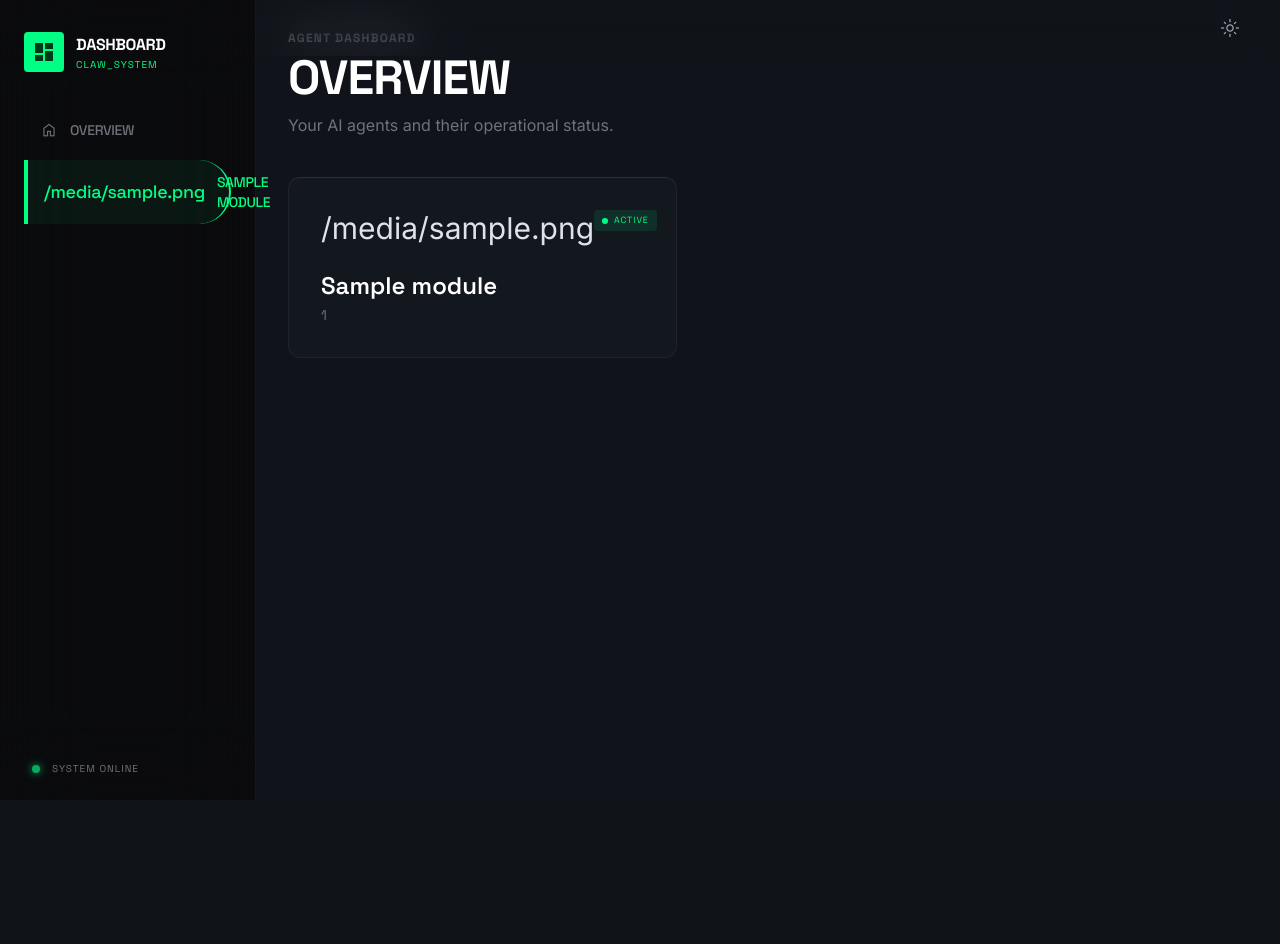
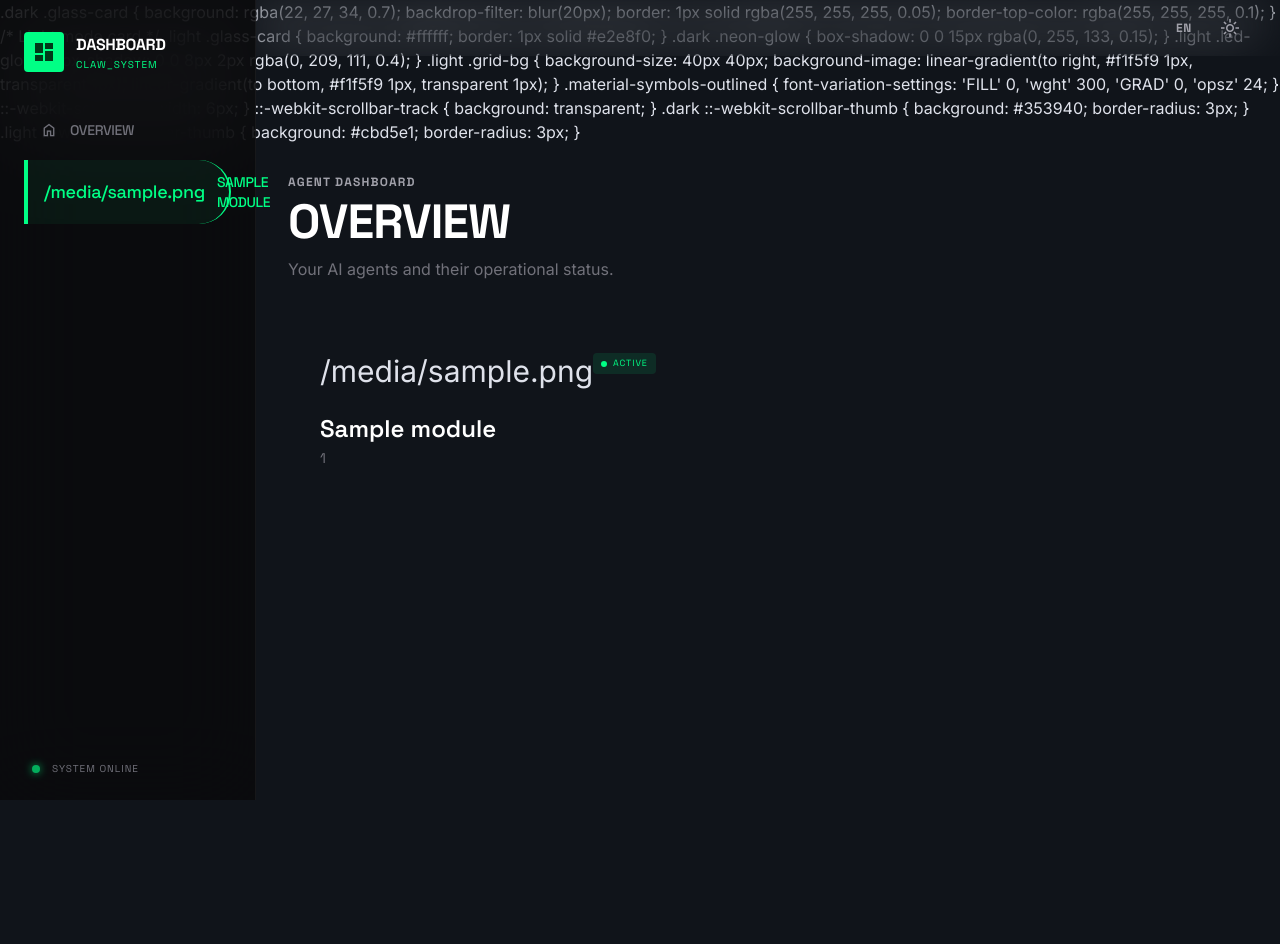
Before and after one commit to yshi0730/claw-dashboard-skill, a FastAPI app: template hub-app/templates/index.html in a window 1280 px wide; the page is wider, and only the part inside the window is pictured. Before the commit the page ends 776 px from the top of that part, so only its background shows below. Run offline with FastAPI, Linux system fonts and the light colour scheme; the template is opened without the code that fills it: most values are stand-ins (such as "Sample title", 1, 10 or a date in 2020); some libraries are stand-ins or nearby versions.

Commit message:
Add i18n support with EN/中 language toggle
- Language toggle button (top-right, next to theme toggle)
- Auto-detect browser language (zh → Chinese, else English)
- Persist preference in localStorage
- UI chrome labels translated: sidebar, headers, status badges,
  AI REASONING label, footer, empty states
- Data content (widget data, AI reasoning text) stays in original
  language as written by agent

Co-Authored-By: Claude Opus 4.6 (1M context) <noreply@anthropic.com>

```diff
--- a/hub-app/templates/base.html
+++ b/hub-app/templates/base.html
@@ -9,14 +9,14 @@
     <link href="https://fonts.googleapis.com/css2?family=Space+Grotesk:wght@300;400;500;600;700&family=Inter:wght@300;400;500;600&display=swap" rel="stylesheet">
     <link href="https://fonts.googleapis.com/css2?family=Material+Symbols+Outlined:wght,FILL@100..700,0..1&display=swap" rel="stylesheet">
     <script>
-        // Theme toggle - load before render to prevent flash
+        // Theme + language — load before render to prevent flash
         (function() {
-            const saved = localStorage.getItem('claw-theme');
-            if (saved === 'light') {
-                document.documentElement.classList.add('light');
-            } else {
-                document.documentElement.classList.add('dark');
-            }
+            const theme = localStorage.getItem('claw-theme');
+            document.documentElement.classList.add(theme === 'light' ? 'light' : 'dark');
+
+            const lang = localStorage.getItem('claw-lang') ||
+                (navigator.language.startsWith('zh') ? 'zh' : 'en');
+            document.documentElement.setAttribute('data-lang', lang);
         })();
     </script>
     <script>
@@ -59,8 +59,65 @@
             },
         }
     </script>
+    <script>
+        // i18n labels — UI chrome only, not data content
+        const I18N = {
+            en: {
+                overview: "OVERVIEW",
+                agents: "Agents",
+                system_online: "System Online",
+                system_active: "System Active",
+                powered_by: "Powered by Claw Dashboard",
+                agent_dashboard: "AGENT DASHBOARD",
+                overview_title: "Overview",
+                overview_subtitle: "Your AI agents and their operational status.",
+                no_agents: "No agents registered yet",
+                no_agents_hint: "Start chatting with an agent that has dashboard support.",
+                no_widgets: "No widgets yet",
+                no_widgets_hint: "Your agent will add content here.",
+                active: "Active",
+                running: "RUNNING",
+                paused: "PAUSED",
+                live: "LIVE",
+                ai_reasoning: "AI REASONING",
+                no_data: "No data yet",
+                no_activity: "No activity yet",
+            },
+            zh: {
+                overview: "总览",
+                agents: "智能体",
+                system_online: "系统在线",
+                system_active: "系统运行中",
+                powered_by: "Claw Dashboard 驱动",
+                agent_dashboard: "智能体面板",
+                overview_title: "总览",
+                overview_subtitle: "你的 AI 智能体及其运行状态。",
+                no_agents: "暂无已注册的智能体",
+                no_agents_hint: "请先与支持 Dashboard 的智能体对话。",
+                no_widgets: "暂无组件",
+                no_widgets_hint: "你的智能体会在这里添加内容。",
+                active: "运行中",
+                running: "运行中",
+                paused: "已暂停",
+                live: "实盘",
+                ai_reasoning: "AI 决策逻辑",
+                no_data: "暂无数据",
+                no_activity: "暂无记录",
+            }
+        };
+        function t(key) {
+            const lang = document.documentElement.getAttribute('data-lang') || 'en';
+            return (I18N[lang] && I18N[lang][key]) || I18N.en[key] || key;
+        }
+        function applyI18n() {
+            document.querySelectorAll('[data-i18n]').forEach(el => {
+                el.textContent = t(el.getAttribute('data-i18n'));
+            });
+        }
+        document.addEventListener('DOMContentLoaded', applyI18n);
+    </script>
     <style>
-        /* Dark mode card */
+        /* Dark mode card */</style>
         .dark .glass-card {
             background: rgba(22, 27, 34, 0.7);
             backdrop-filter: blur(20px);
@@ -121,7 +178,7 @@
                 text-slate-500 hover:bg-slate-50 hover:text-slate-900
                 {% endif %}">
                 <span class="material-symbols-outlined text-lg">home</span>
-                OVERVIEW
+                <span data-i18n="overview">OVERVIEW</span>
             </a>
 
             {% for m in modules %}
@@ -145,7 +202,7 @@
             <div class="w-2 h-2 rounded-full bg-lm-primary-container dark:bg-dm-primary-container
                 dark:shadow-[0_0_8px_#00FF85] led-glow
                 animate-pulse"></div>
-            <span class="text-[10px] font-display tracking-widest uppercase dark:text-zinc-500 text-slate-400">System Online</span>
+            <span class="text-[10px] font-display tracking-widest uppercase dark:text-zinc-500 text-slate-400" data-i18n="system_online">System Online</span>
         </div>
     </div>
 </nav>
@@ -155,7 +212,15 @@
     dark:bg-transparent
     bg-white/80 backdrop-blur-xl border-b border-slate-200 dark:border-transparent"
     style="left: 256px;">
-    <div class="flex items-center gap-3">
+    <div class="flex items-center gap-2">
+        <!-- Language Toggle -->
+        <button onclick="toggleLang()" class="px-3 py-1.5 rounded-full transition-colors text-xs font-display font-bold tracking-wider
+            dark:hover:bg-white/10 dark:text-zinc-400
+            hover:bg-slate-100 text-slate-500"
+            title="Switch language / 切换语言"
+            id="lang-toggle-btn">
+            EN
+        </button>
         <!-- Theme Toggle -->
         <button onclick="toggleTheme()" class="p-2 rounded-full transition-colors
             dark:hover:bg-white/10 dark:text-zinc-400
@@ -186,9 +251,24 @@ function toggleTheme() {
         html.classList.add('dark');
         localStorage.setItem('claw-theme', 'dark');
     }
-    // Charts need re-render for color update — reload page
     location.reload();
 }
+function toggleLang() {
+    const html = document.documentElement;
+    const current = html.getAttribute('data-lang') || 'en';
+    const next = current === 'en' ? 'zh' : 'en';
+    html.setAttribute('data-lang', next);
+    localStorage.setItem('claw-lang', next);
+    // Update button label
+    document.getElementById('lang-toggle-btn').textContent = next === 'en' ? 'EN' : '中';
+    // Re-apply i18n
+    applyI18n();
+}
+// Set initial button label
+document.addEventListener('DOMContentLoaded', function() {
+    const lang = document.documentElement.getAttribute('data-lang') || 'en';
+    document.getElementById('lang-toggle-btn').textContent = lang === 'en' ? 'EN' : '中';
+});
 </script>
 {% block scripts %}{% endblock %}
 </body>
--- a/hub-app/templates/index.html
+++ b/hub-app/templates/index.html
@@ -2,9 +2,9 @@
 {% block title %}Claw Dashboard — Overview{% endblock %}
 {% block content %}
 <div class="mb-10">
-    <span class="text-label-caps dark:text-zinc-400 text-slate-400 mb-2 block font-display">AGENT DASHBOARD</span>
-    <h1 class="text-h1 font-display uppercase dark:text-white text-lm-on-surface">Overview</h1>
-    <p class="dark:text-zinc-500 text-slate-500 text-base mt-2">Your AI agents and their operational status.</p>
+    <span class="text-label-caps dark:text-zinc-400 text-slate-400 mb-2 block font-display" data-i18n="agent_dashboard">AGENT DASHBOARD</span>
+    <h1 class="text-h1 font-display uppercase dark:text-white text-lm-on-surface" data-i18n="overview_title">Overview</h1>
+    <p class="dark:text-zinc-500 text-slate-500 text-base mt-2" data-i18n="overview_subtitle">Your AI agents and their operational status.</p>
 </div>
 
 {% if modules %}
@@ -19,7 +19,7 @@
                 dark:bg-dm-primary-container/10
                 bg-emerald-50">
                 <div class="w-1.5 h-1.5 rounded-full dark:bg-dm-primary-container bg-lm-primary-container"></div>
-                <span class="text-[9px] font-display tracking-widest uppercase dark:text-dm-primary-container text-lm-primary">Active</span>
+                <span class="text-[9px] font-display tracking-widest uppercase dark:text-dm-primary-container text-lm-primary" data-i18n="active">Active</span>
             </div>
         </div>
         <h3 class="text-h3 font-display mb-1 dark:text-white text-lm-on-surface">{{ m.name }}</h3>
@@ -30,8 +30,8 @@
 {% else %}
 <div class="text-center py-24">
     <span class="material-symbols-outlined text-5xl dark:text-zinc-700 text-slate-300 mb-4 block">widgets</span>
-    <h2 class="text-xl font-display dark:text-zinc-400 text-slate-500">No agents registered yet</h2>
-    <p class="dark:text-zinc-600 text-slate-400 mt-2">Start chatting with an agent that has dashboard support.</p>
+    <h2 class="text-xl font-display dark:text-zinc-400 text-slate-500" data-i18n="no_agents">No agents registered yet</h2>
+    <p class="dark:text-zinc-600 text-slate-400 mt-2" data-i18n="no_agents_hint">Start chatting with an agent that has dashboard support.</p>
 </div>
 {% endif %}
 {% endblock %}
```
Also changed, not shown: hub-app/templates/module.html (+5 -5 lines).
